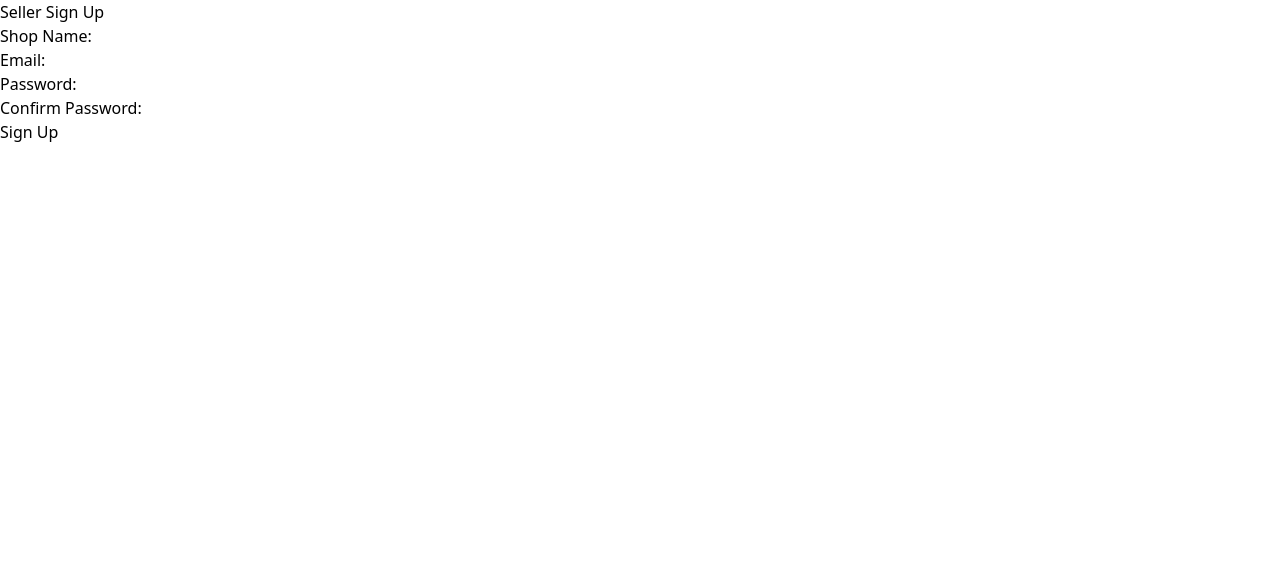
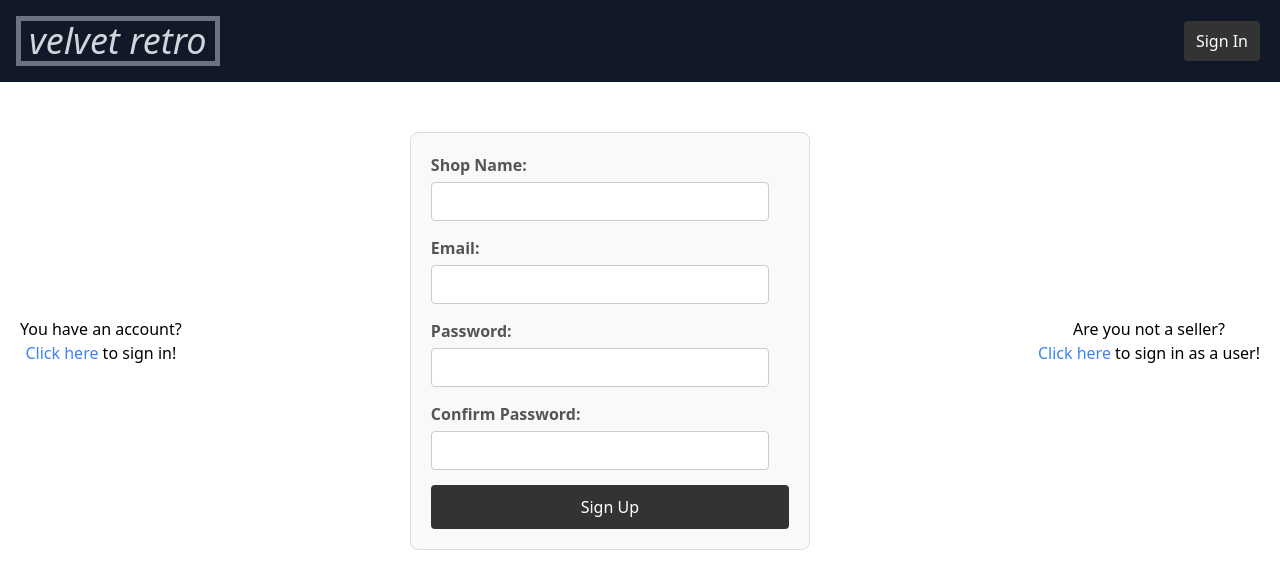
Before and after one commit to akkaya0/velvet-retro, a React (Create React App) app: page /sellersignUp in a window 1280 px wide. Shown: the top 588 px of the page. Built offline with nearby package versions, Linux system fonts and the light colour scheme.

Commit message:
Seller sign in functionality and post a product for sellers made. Stylings added for navbar and sign in pages.

```diff
--- a/src/App.js
+++ b/src/App.js
@@ -5,6 +5,7 @@ import SignIn from './pages/SignIn';
 import SignUp from './pages/SignUp';
 import SellerSignIn from './pages/SellerSignIn';
 import SellerSignUp from './pages/SellerSignUp';
+import PostProduct from './pages/PostProduct';
 
 function App() {
   return (
@@ -15,6 +16,7 @@ function App() {
         <Route path="/signup" element={<SignUp />} />
         <Route path="/sellersignin" element={<SellerSignIn />} />
         <Route path="/sellersignUp" element={<SellerSignUp />} />
+        <Route path="/postproduct" element={<PostProduct />} />
       </Routes>
     </Router>
   );
--- a/src/components/Navbar.js
+++ b/src/components/Navbar.js
@@ -1,15 +1,47 @@
-import React from 'react';
-import { Link } from 'react-router-dom';
+import React, { useState, useEffect } from 'react';
+import { Link, useNavigate } from 'react-router-dom';
 
 const Navbar = () => {
+    const [isSellerSignedIn, setIsSellerSignedIn] = useState(false);
+    const navigate = useNavigate();
+
+    useEffect(() => {
+        const token = localStorage.getItem('token');
+        if (token) {
+            setIsSellerSignedIn(true);
+        } else {
+            setIsSellerSignedIn(false);
+        }
+    }, []);
+
+    const handleSignOut = () => {
+        localStorage.removeItem('token');
+        setIsSellerSignedIn(false);
+        navigate('/');
+        window.location.reload();
+    };
+
     return (
-        <nav>
-            <ul>
-                <li>
-                    <Link to="/signin">Sign In</Link>
-                </li>
+        <nav className='bg-gray-900 p-5 flex items-center justify-between'>
+            <div className='text-gray-300 text-4xl italic px-2 border border-gray-500 ring-4 ring-gray-500'>
+                <span>velvet retro</span>
+            </div>
+            <ul className='text-white text-sm flex items-center justify-center'>
+                {isSellerSignedIn ? (
+                    <>
+                        <li>
+                            <button className='px-3'><Link to="/postproduct">Sell a New Product</Link></button>
+                        </li>
+                        <li className='ml-10'>
+                            <button className='px-3' onClick={handleSignOut}>Sign Out</button>
+                        </li>
+                    </>
+                ) : (
+                    <li>
+                        <button className='px-3'><Link to="/signin">Sign In</Link></button>
+                    </li>
+                )}
             </ul>
-
         </nav>
     );
 };
--- a/src/components/Products.js
+++ b/src/components/Products.js
@@ -9,7 +9,13 @@ const Products = () => {
         fetch('http://localhost:5000/products')
             .then(response => response.json())
             .then(data => {
-                setProducts(data);
+                console.log(data);  // Check the structure of the data
+                const formattedProducts = data.map(product => ({
+                    ...product,
+                    sizes: parseSizes(product.sizes),
+                    firebase_images: product.firebase_images || []
+                }));
+                setProducts(formattedProducts);
                 setLoading(false);
             })
             .catch(err => {
@@ -17,6 +23,18 @@ const Products = () => {
                 setLoading(false);
             });
     }, []);
+
+    // Utility function to parse the sizes string
+    const parseSizes = (sizesString) => {
+        try {
+            // Clean up the string to make it valid JSON
+            const cleanedString = sizesString.replace(/'/g, '"').replace(/[\{\}]/g, '').split(',').map(s => s.trim());
+            return cleanedString;
+        } catch (e) {
+            console.error('Error parsing sizes:', e);
+            return [];
+        }
+    };
 
     if (loading) return <p>Loading...</p>;
     if (error) return <p>Error loading products: {error.message}</p>;
@@ -29,7 +47,8 @@ const Products = () => {
                         <h2>{product.title}</h2>
                         <p>{product.description}</p>
                         <p>Price: €{parseFloat(product.price).toFixed(2)}</p>
-                        <p>Sizes: {product.sizes}</p>
+                        <p>Sizes: {Array.isArray(product.sizes) ? product.sizes.join(', ') : 'No sizes available'}</p>
+                        <p>Seller: {product.shop_name}</p>
                         <div>
                             {product.firebase_images && product.firebase_images.length > 0 ? (
                                 product.firebase_images.map((image, index) => (
--- a/src/pages/PostProduct.js
+++ b/src/pages/PostProduct.js
@@ -1,4 +1,5 @@
 import React, { useState } from 'react';
+import Navbar from '../components/Navbar';
 
 const PostProduct = () => {
     const [title, setTitle] = useState('');
@@ -7,20 +8,40 @@ const PostProduct = () => {
     const [sizes, setSizes] = useState('');
     const [images, setImages] = useState('');
 
-    const handleSubmit = (e) => {
+    const handleSubmit = async (e) => {
         e.preventDefault();
-        console.log({
+
+        const product = {
             title,
             description,
             price,
-            sizes: sizes.split(','),
-            images: images.split(',')
-        });
+            sizes: sizes.split(',').map(size => size.trim()),
+            firebase_images: images.split(',').map(image => image.trim()),
+        };
+
+        try {
+            const response = await fetch('http://localhost:5000/products', {
+                method: 'POST',
+                headers: {
+                    'Content-Type': 'application/json',
+                    'Authorization': `Bearer ${localStorage.getItem('token')}`
+                },
+                body: JSON.stringify(product)
+            });
+
+            if (response.ok) {
+                alert('Product posted successfully!');
+            } else {
+                alert('Failed to post product');
+            }
+        } catch (error) {
+            console.error('Error:', error);
+        }
     };
 
     return (
         <div>
-            <h1>Post a New Product</h1>
+            <Navbar />
             <form onSubmit={handleSubmit}>
                 <div>
                     <label htmlFor="title">Title:</label>
--- a/src/pages/SellerSignIn.js
+++ b/src/pages/SellerSignIn.js
@@ -1,11 +1,15 @@
 import React, { useState } from 'react';
 import axios from 'axios';
+import { Link, useNavigate } from 'react-router-dom';
+import Navbar from '../components/Navbar';
+import "./styles.css"
 
 const SellerSignIn = () => {
     const [email, setEmail] = useState('');
     const [password, setPassword] = useState('');
     const [error, setError] = useState('');
     const [success, setSuccess] = useState('');
+    const navigate = useNavigate();
 
     const handleSubmit = async (event) => {
         event.preventDefault();
@@ -20,6 +24,8 @@ const SellerSignIn = () => {
             setEmail('');
             setPassword('');
 
+            navigate('/');
+
         } catch (err) {
             setError('Error signing in. Please try again.');
         }
@@ -27,10 +33,12 @@ const SellerSignIn = () => {
 
     return (
         <div>
-            <h2>Seller Sign In</h2>
+            <Navbar />
             {error && <p style={{ color: 'red' }}>{error}</p>}
             {success && <p style={{ color: 'green' }}>{success}</p>}
-            <form onSubmit={handleSubmit}>
+            <div className='flex row justify-between items-center px-5'>
+                <p className='max-w-xs text-center'>You don't have an account?<br /><Link to="/sellersignup" className='text-blue-500 hover:text-blue-700'>Click here</Link> to sign up!</p>
+                <form onSubmit={handleSubmit} className='w-6/12'>
                     <div>
                         <label>Email:</label>
                         <input
@@ -51,6 +59,8 @@ const SellerSignIn = () => {
                     </div>
                     <button type="submit">Sign In</button>
                 </form>
+                <p className='max-w-xs text-center'>Are you not a seller?<br /><Link to="/sellersignin" className='text-blue-500 hover:text-blue-700'>Click here</Link> to sign in as a user!</p>
+            </div>
         </div>
     );
 };
--- a/src/pages/SellerSignUp.js
+++ b/src/pages/SellerSignUp.js
@@ -1,5 +1,8 @@
 import React, { useState } from 'react';
 import axios from 'axios';
+import { Link } from 'react-router-dom';
+import Navbar from '../components/Navbar';
+import "./styles.css"
 
 const SellerSignUp = () => {
     const [shopName, setShopName] = useState('');
@@ -36,10 +39,12 @@ const SellerSignUp = () => {
 
     return (
         <div>
-            <h2>Seller Sign Up</h2>
+            <Navbar />
             {error && <p style={{ color: 'red' }}>{error}</p>}
             {success && <p style={{ color: 'green' }}>{success}</p>}
-            <form onSubmit={handleSubmit}>
+            <div className='flex row justify-between items-center px-5'>
+                <p className='max-w-xs text-center'>You have an account?<br /><Link to="/sellersignin" className='text-blue-500 hover:text-blue-700'>Click here</Link> to sign in!</p>
+                <form onSubmit={handleSubmit} className='w-6/12'>
                     <div>
                         <label>Shop Name:</label>
                         <input
@@ -77,7 +82,10 @@ const SellerSignUp = () => {
                         />
                     </div>
                     <button type="submit">Sign Up</button>
+
                 </form>
+                <p className='max-w-xs text-center'>Are you not a seller?<br /><Link to="/sellersignin" className='text-blue-500 hover:text-blue-700'>Click here</Link> to sign in as a user!</p>
+            </div>
         </div>
     );
 };
--- a/src/pages/SignIn.js
+++ b/src/pages/SignIn.js
@@ -1,8 +1,15 @@
 import React from 'react'
+import { Link } from 'react-router-dom';
+import Navbar from '../components/Navbar';
+import "./styles.css"
 
 const SignIn = () => {
     return (
-        <div>SignIn</div>
+        <div>
+            <Navbar />
+            <p>You don't have an account? <Link to="/signup">Click here</Link> to sign up!</p>
+            <p>Are you a seller instead? <Link to="/sellersignin">Click here</Link> to sign in or sign up as a seller and start selling your products!</p>
+        </div>
     )
 }
 
--- a/src/pages/SignUp.js
+++ b/src/pages/SignUp.js
@@ -1,8 +1,15 @@
 import React from 'react'
+import { Link } from 'react-router-dom';
+import Navbar from '../components/Navbar';
+import "./styles.css"
 
 const SignUp = () => {
     return (
-        <div>SignUp</div>
+        <div>
+            <Navbar />
+            <p>You have an account? <Link to="/signup">Click here</Link> to sign in!</p>
+            <p>Are you a seller instead? <Link to="/sellersignin">Click here</Link> to sign in or sign up as a seller and start selling your products!</p>
+        </div>
     )
 }
 
--- /dev/null
+++ b/src/pages/styles.css
@@ -0,0 +1,57 @@
+form {
+    max-width: 400px;
+    margin: 50px auto;
+    padding: 20px;
+    border: 1px solid #ddd;
+    border-radius: 8px;
+    background-color: #f9f9f9;
+}
+
+form div {
+    margin-bottom: 15px;
+}
+
+label {
+    display: block;
+    margin-bottom: 5px;
+    color: #555;
+    font-weight: bold;
+}
+
+input[type="email"],
+input[type="password"],
+input[type="text"],
+input[type="number"],
+textarea {
+    width: calc(100% - 20px);
+    padding: 8px 10px;
+    border: 1px solid #ccc;
+    border-radius: 4px;
+    font-size: 14px;
+    outline: none;
+    transition: border-color 0.3s ease;
+}
+
+input[type="email"]:focus,
+input[type="password"]:focus,
+input[type="text"]:focus,
+input[type="number"]:focus,
+textarea:focus {
+    border-color: #66afe9;
+}
+
+button {
+    width: 100%;
+    padding: 10px 0;
+    background-color: #333;
+    color: #fff;
+    border: none;
+    border-radius: 4px;
+    font-size: 16px;
+    cursor: pointer;
+    transition: background-color 0.3s ease;
+}
+
+button:hover {
+    background-color: #555;
+}
```
Lines whose indentation alone changed are shown as unchanged.
